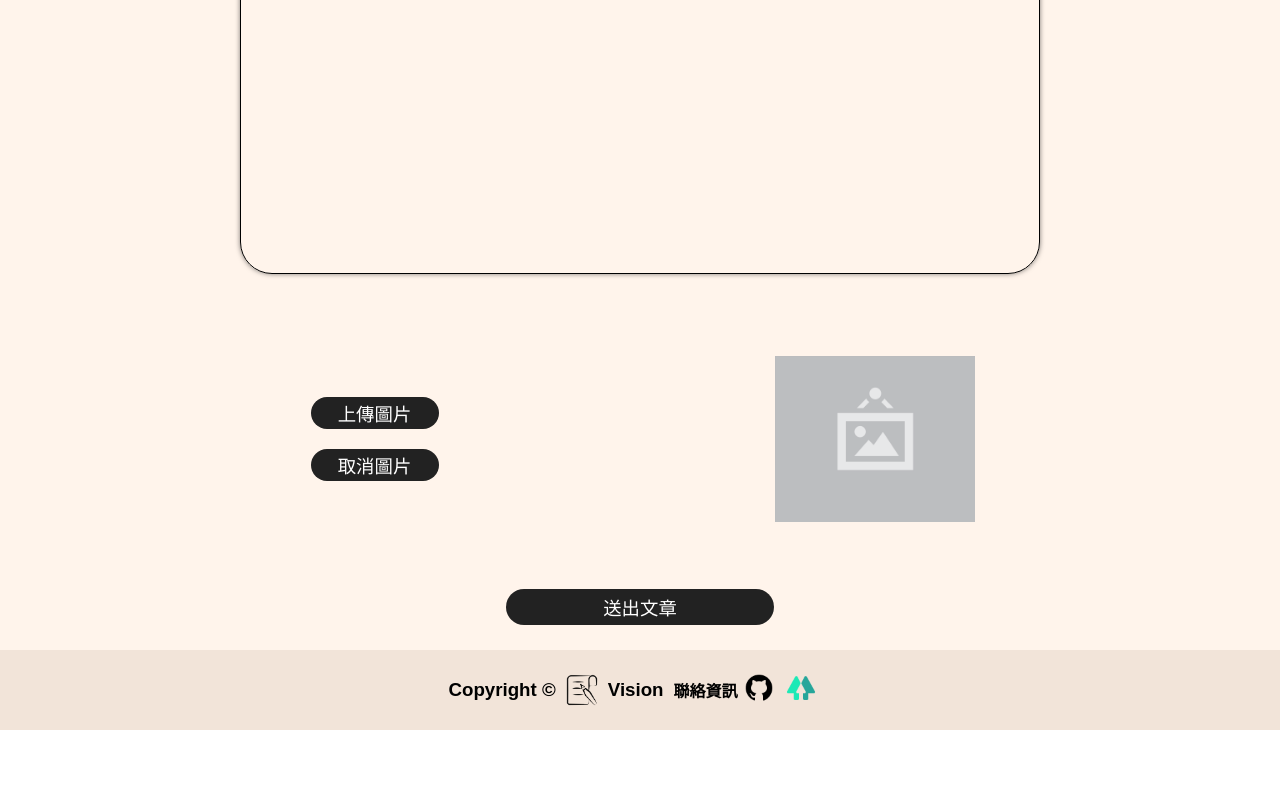
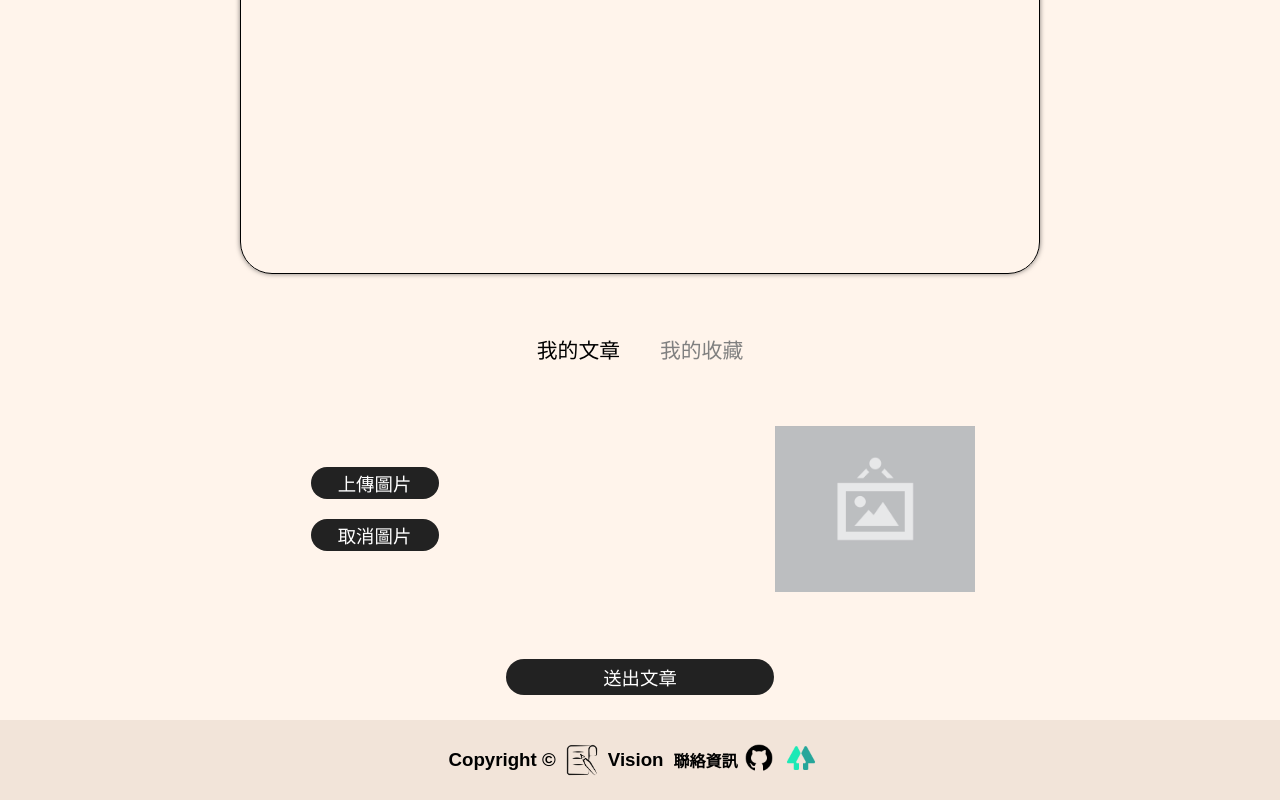
Before and after one commit to WuRocky/Vision, a React app: page /write in a window 1280 px wide. Shown: the part 616-1416 px from the top of the page. Before the commit the page ends 1346 px from the top, so only its background shows below. Built offline with nearby package versions, Linux system fonts and the light colour scheme; no server answers; the database is empty; the HTML template or start-up script is replaced by a standard one.

Commit message:
modify editor

```diff
--- a/package.json
+++ b/package.json
@@ -44,8 +44,12 @@
         "react-router-dom": "^6.6.2",
         "react-syntax-highlighter": "^15.5.0",
         "react-waypoint": "^10.3.0",
+        "rehype-katex": "^6.0.2",
         "rehype-raw": "^6.1.1",
+        "remark-breaks": "^3.0.2",
         "remark-gfm": "^3.0.1",
+        "remark-html": "^15.0.2",
+        "remark-math": "^5.1.1",
         "uuid": "^9.0.0"
     }
 }
--- a/src/components/write/EditText.jsx
+++ b/src/components/write/EditText.jsx
@@ -16,7 +16,7 @@ import colorDefault from "../../img/color/color-Default.png";
 
 import { changeStyle } from "../../hooks/useEditTextFun";
 
-const EditText = ({ setEditText, editText }) => {
+const EditText = ({ setEditText }) => {
     const editTextRef = useRef(null);
     /// * 設定字體大小 * ///
     const [showFontSize, setShowFontSize] = useState(false);
@@ -102,11 +102,12 @@ const EditText = ({ setEditText, editText }) => {
         }
     };
     /// * 限制輸入字數長度 * ///
-    const MAX_LENGTH = 5000;
+    const MAX_LENGTH = 3000;
 
     /// * 取得輸入內容 * ///
     const writeHandler = (e) => {
         const text = e.target.innerHTML;
+
         if (text.length > MAX_LENGTH) {
             e.target.innerHTML = text.slice(0, MAX_LENGTH);
         }
--- a/src/pages/Write.jsx
+++ b/src/pages/Write.jsx
@@ -1,10 +1,18 @@
-import React, { useState, useContext, useRef } from "react";
+import React, { useState, useContext, useRef, useEffect } from "react";
 import { useNavigate } from "react-router-dom";
 
 // firebase
-
 import { addData } from "../hooks/useFireStore";
 import { addStorage } from "../hooks/useFireStorage";
+
+// markdown
+import ReactMarkdown from "react-markdown";
+import { Prism as SyntaxHighlighter } from "react-syntax-highlighter";
+import { tomorrowNightBlue } from "react-syntax-highlighter/dist/esm/styles/hljs";
+import remarkGfm from "remark-gfm";
+import rehypeRaw from "rehype-raw";
+import remarkBreaks from "remark-breaks";
+import remarkHtml from "remark-html";
 
 import Message from "../components/message/Message";
 
@@ -13,6 +21,7 @@ import noImage from "../img/no-Image.png";
 import { AppContext } from "../Layout";
 // import Markdown from "../components/write/Markdown";
 import EditText from "../components/write/EditText";
+
 const Write = () => {
     /// * 共用分類 * ///
     const { topics } = useContext(AppContext);
@@ -23,8 +32,11 @@ const Write = () => {
     /// * 分類內容 * ///
     const [writeClass, setWriteClass] = useState("");
 
-    /// * 輸入內容 * ///
+    /// * 編輯內容 * ///
     const [editText, setEditText] = useState("");
+
+    /// * 選擇顯示編輯或預覽內容 * ///
+    const [switchContent, setSwitchContent] = useState("edit-text-item");
 
     /// * 上傳照片內容 * ///
     const [writeFile, setWriteFile] = useState(null);
@@ -97,7 +109,7 @@ const Write = () => {
             }, 2000);
         }
     };
-
+    const previewText = editText.replace(/\n/g, "<br>");
     return (
         <>
             <div onClick={() => setMessage()}>
@@ -153,12 +165,73 @@ const Write = () => {
 
                         {/* 寫入文章 */}
                         {/* <textarea className="textarea" onChange={writeHandler} /> */}
-                        <div className="edit-text-item">
+                        <div
+                            className={`edit-text-item ${
+                                switchContent === "edit-text-item" ? "show" : ""
+                            }`}
+                        >
                             <EditText
                                 setEditText={setEditText}
                                 editText={editText}
                             />
                         </div>
+
+                        {/* 預覽內容 */}
+                        <div
+                            className={`preview-item ${
+                                switchContent === "preview-item" ? "show" : ""
+                            }`}
+                        >
+                            <div className="preview-content">
+                                <ReactMarkdown
+                                    className="preview"
+                                    remarkPlugins={[remarkGfm]}
+                                    rehypePlugins={[rehypeRaw]}
+                                    children={editText}
+                                />
+
+                                {/* <ReactMarkdown
+                                    className="preview"
+                                    remarkPlugins={[remarkGfm]}
+                                    rehypePlugins={[rehypeRaw]}
+                                >
+                                    {editText.replace(/\n/g, "<div>")}
+                                </ReactMarkdown> */}
+                            </div>
+                        </div>
+
+                        {/* 選擇顯示編輯或預覽內容 */}
+                        <div className="switch-components">
+                            <div className="switch-item">
+                                <div
+                                    style={{
+                                        color:
+                                            switchContent === "edit-text-item"
+                                                ? "black"
+                                                : "gray",
+                                    }}
+                                    onClick={() =>
+                                        setSwitchContent("edit-text-item")
+                                    }
+                                >
+                                    我的文章
+                                </div>
+                                <div
+                                    style={{
+                                        color:
+                                            switchContent === "preview-item"
+                                                ? "black"
+                                                : "gray",
+                                    }}
+                                    onClick={() =>
+                                        setSwitchContent("preview-item")
+                                    }
+                                >
+                                    我的收藏
+                                </div>
+                            </div>
+                        </div>
+
                         {/* 上傳圖片 */}
                         <div className="write-content-file-item">
                             <div className="write-content-file-button">
--- a/src/style/markdown/_write.scss
+++ b/src/style/markdown/_write.scss
@@ -3,7 +3,6 @@
     min-height: var(--height);
     justify-content: center;
     display: flex;
-    // align-items: center;
     .write-main {
         display: flex;
         max-width: 1200px;
@@ -70,10 +69,6 @@
                         width: 100px;
                         margin: 10px 10px 10px 0;
 
-                        // .form-check-input {
-                        //     margin: 10px 10px 10px 0;
-                        //     cursor: pointer;
-                        // }
                         .form-check-label {
                             padding: 6px;
                             border-radius: 50px;
@@ -90,10 +85,7 @@
                                 border-radius: 10px;
                                 background: none;
                                 border: 0;
-                                // box-shadow: inset 0 0 0 1px #9f9f9f;
-                                // box-shadow: inset 0 0 0 1.5px #9f9f9f;
-                                // box-shadow: inset 0 0 0 1px var(--first-color);
-                                // box-shadow: inset 0 0 0 1.5px var(--first-color);
+
                                 box-shadow: inset 0 0 0 1px rgb(184, 184, 184);
                                 box-shadow: inset 0 0 0 1.5px rgb(184, 184, 184);
                                 appearance: none;
@@ -126,7 +118,7 @@
             }
             // 編輯內容
             .edit-text-item {
-                display: flex;
+                display: none;
                 align-items: center;
                 justify-content: center;
                 margin: 15px 10px;
@@ -141,6 +133,65 @@
                     outline: none;
                 }
             }
+
+            .preview-item {
+                display: none;
+                align-items: center;
+                justify-content: center;
+                margin: 15px 10px;
+
+                .preview-content {
+                    // display: ;
+                    justify-content: center;
+                    flex-direction: column;
+                    .preview {
+                        padding: 20px 25px;
+                        min-height: 70vh;
+                        width: 800px;
+                        border-radius: 2rem;
+                        margin: 25px 0;
+                        box-shadow: 0px 0px 5px 0px rgba(0, 0, 0, 0.5);
+                        outline: none;
+
+                        overflow: auto;
+                        scrollbar-width: none;
+                        scrollbar-color: transparent transparent;
+                        scrollbar-width: none;
+                        -ms-overflow-style: none;
+                        white-space: normal;
+                        max-height: 600px;
+                        overflow-wrap: break-word;
+                        word-wrap: break-word;
+                        max-width: 800px;
+                        border: 1px solid black;
+                        font-size: 24px;
+                    }
+                }
+            }
+
+            .show {
+                display: flex;
+            }
+
+            // 選擇顯示編輯或預覽內容
+            .switch-components {
+                display: flex;
+                align-items: center;
+                justify-content: center;
+                width: 100%;
+                .switch-item {
+                    display: flex;
+                    align-items: center;
+                    justify-content: center;
+
+                    div {
+                        font-size: 1.3rem;
+                        margin: 20px;
+                        cursor: pointer;
+                    }
+                }
+            }
+
             // 上傳圖片
             .write-content-file-item {
                 display: flex;
--- a/src/style/style.css
+++ b/src/style/style.css
@@ -1057,7 +1057,7 @@ a:active {
   background: rgba(var(--second-color), 0.1);
 }
 .write .write-main .write-content .edit-text-item {
-  display: flex;
+  display: none;
   align-items: center;
   justify-content: center;
   margin: 15px 10px;
@@ -1070,6 +1070,56 @@ a:active {
   margin: 25px 0;
   box-shadow: 0px 0px 5px 0px rgba(0, 0, 0, 0.5);
   outline: none;
+}
+.write .write-main .write-content .preview-item {
+  display: none;
+  align-items: center;
+  justify-content: center;
+  margin: 15px 10px;
+}
+.write .write-main .write-content .preview-item .preview-content {
+  justify-content: center;
+  flex-direction: column;
+}
+.write .write-main .write-content .preview-item .preview-content .preview {
+  padding: 20px 25px;
+  min-height: 70vh;
+  width: 800px;
+  border-radius: 2rem;
+  margin: 25px 0;
+  box-shadow: 0px 0px 5px 0px rgba(0, 0, 0, 0.5);
+  outline: none;
+  overflow: auto;
+  scrollbar-width: none;
+  scrollbar-color: transparent transparent;
+  scrollbar-width: none;
+  -ms-overflow-style: none;
+  white-space: normal;
+  max-height: 600px;
+  overflow-wrap: break-word;
+  word-wrap: break-word;
+  max-width: 800px;
+  border: 1px solid black;
+  font-size: 24px;
+}
+.write .write-main .write-content .show {
+  display: flex;
+}
+.write .write-main .write-content .switch-components {
+  display: flex;
+  align-items: center;
+  justify-content: center;
+  width: 100%;
+}
+.write .write-main .write-content .switch-components .switch-item {
+  display: flex;
+  align-items: center;
+  justify-content: center;
+}
+.write .write-main .write-content .switch-components .switch-item div {
+  font-size: 1.3rem;
+  margin: 20px;
+  cursor: pointer;
 }
 .write .write-main .write-content .write-content-file-item {
   display: flex;
```
Also changed, not shown: 2 other files (tests, documents, lock files or other folders).
